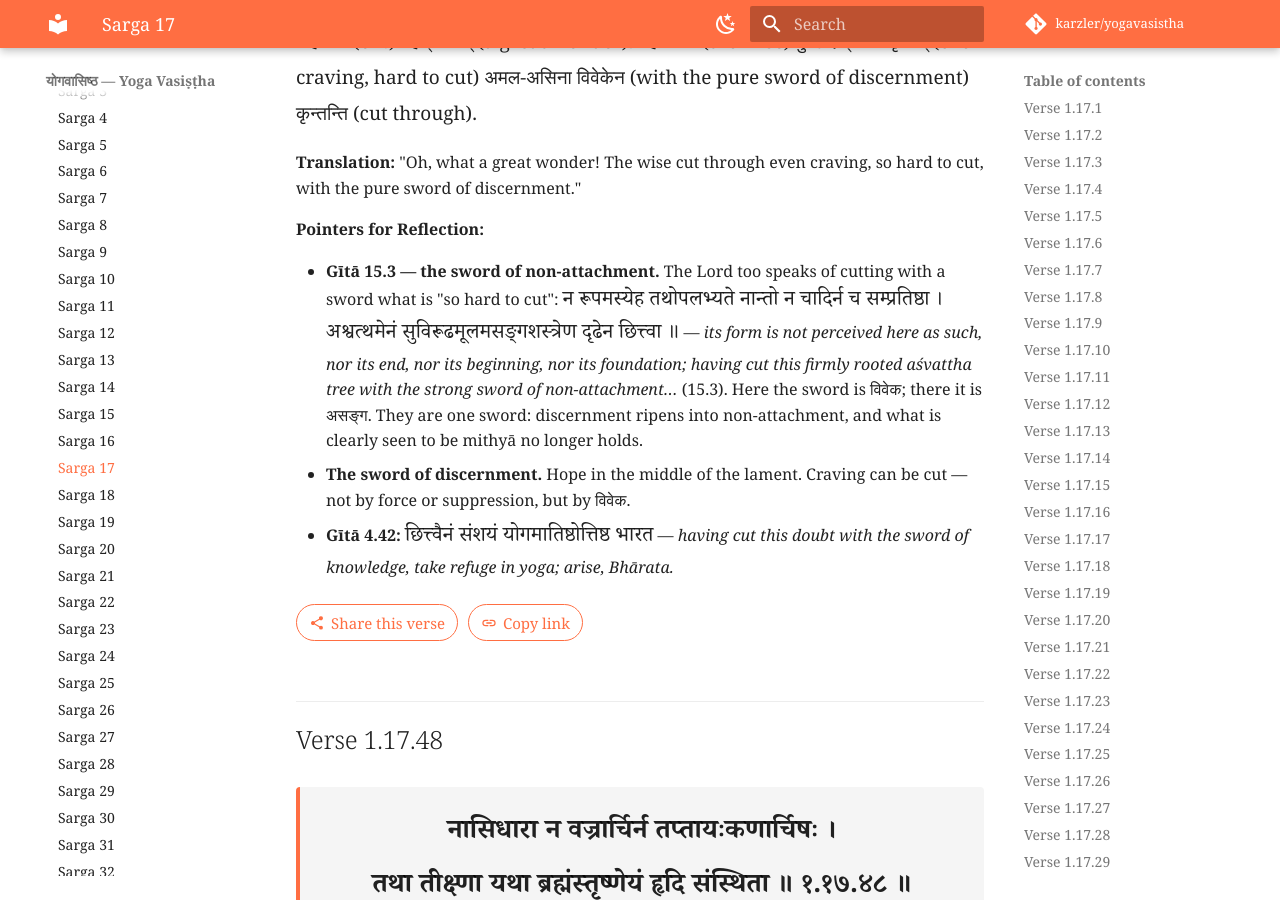
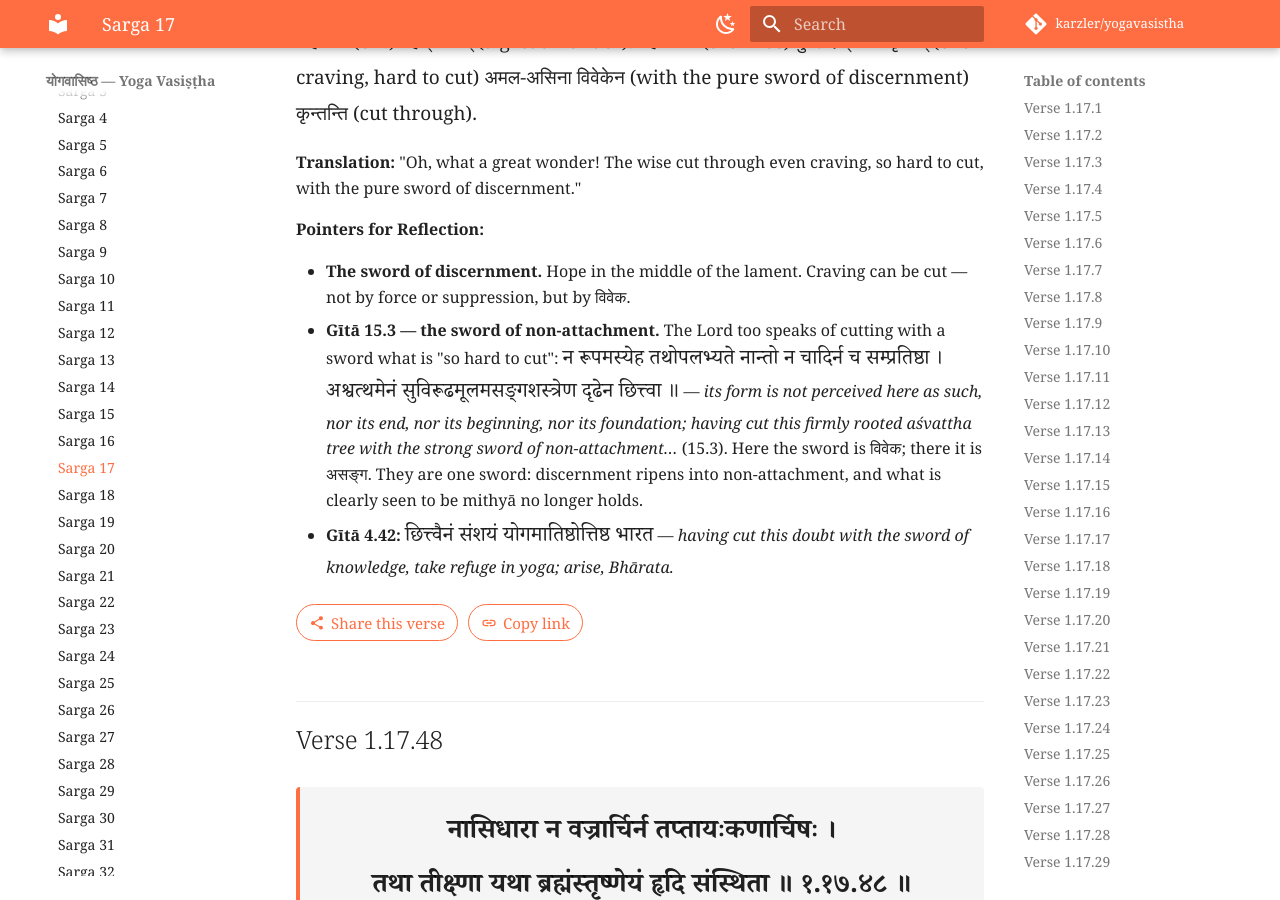
Before and after one commit to karzler/yogavasistha, an MkDocs documentation site: the page built from docs/1-vairagya/sarga-017.md, in a window 1280 px wide and 900 px high, scrolled down 36011 px. Built offline with MkDocs 1.6.1 and Material for MkDocs 9.7.7, drawn with Linux system fonts in a browser that asks for light colours; comment, search, counter and statistics services are not loaded.

Commit message:
Vairāgya 17: order pointers at 1.17.47

```diff
--- a/docs/1-vairagya/sarga-017.md
+++ b/docs/1-vairagya/sarga-017.md
@@ -882,8 +882,8 @@
 
 **Pointers for Reflection:**
 
+- **The sword of discernment.** Hope in the middle of the lament. Craving can be cut — not by force or suppression, but by विवेक.
 - **Gītā 15.3 — the sword of non-attachment.** The Lord too speaks of cutting with a sword what is "so hard to cut": <span class="parallel">न रूपमस्येह तथोपलभ्यते नान्तो न चादिर्न च सम्प्रतिष्ठा । अश्वत्थमेनं सुविरूढमूलमसङ्गशस्त्रेण दृढेन छित्त्वा ॥</span> — *its form is not perceived here as such, nor its end, nor its beginning, nor its foundation; having cut this firmly rooted aśvattha tree with the strong sword of non-attachment…* (15.3). Here the sword is विवेक; there it is असङ्ग. They are one sword: discernment ripens into non-attachment, and what is clearly seen to be mithyā no longer holds.
-- **The sword of discernment.** Hope in the middle of the lament. Craving can be cut — not by force or suppression, but by विवेक.
 - **Gītā 4.42:** <span class="parallel">छित्त्वैनं संशयं योगमातिष्ठोत्तिष्ठ भारत</span> — *having cut this doubt with the sword of knowledge, take refuge in yoga; arise, Bhārata.*
 
 ## Verse 1.17.48 { #1-17-48 }
```
